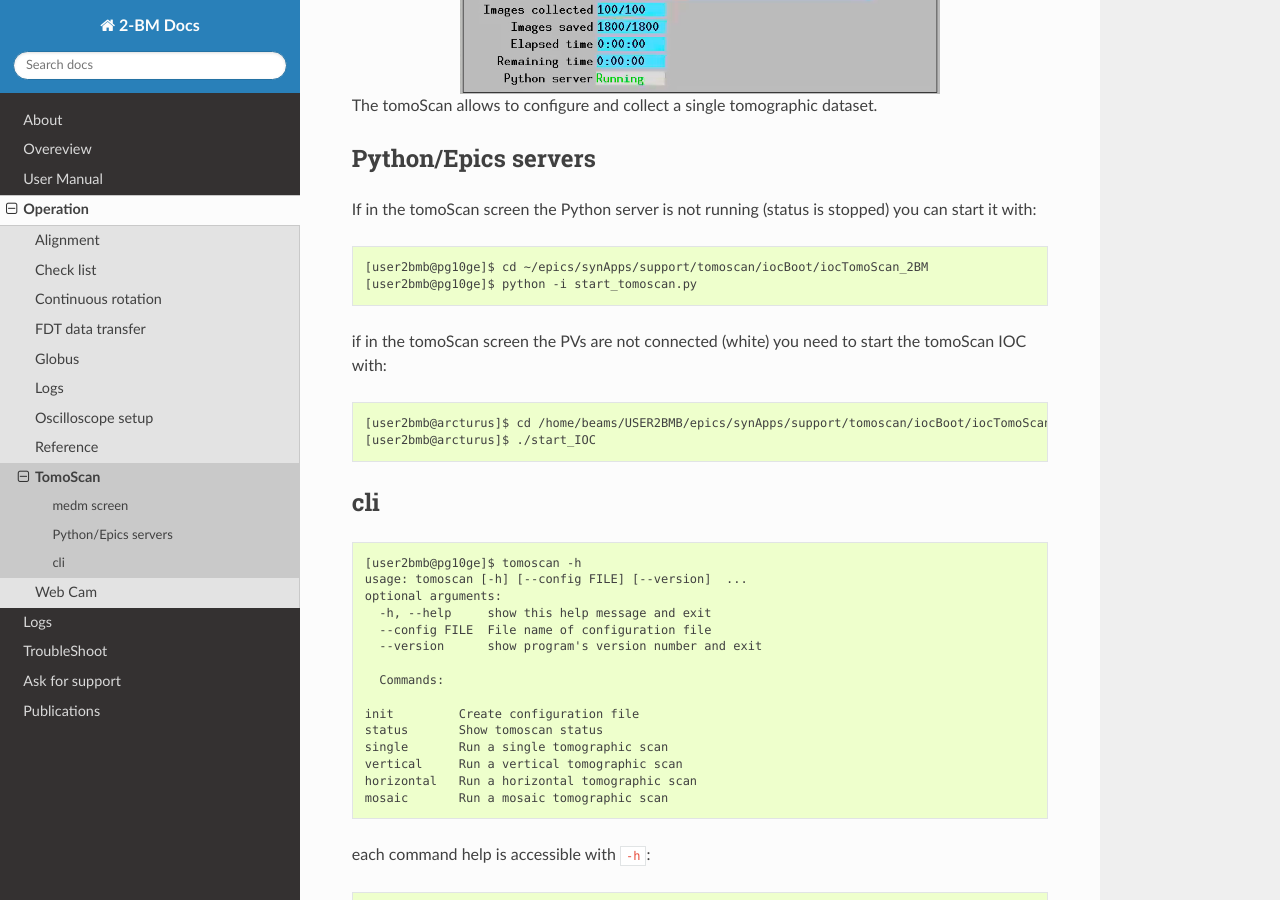
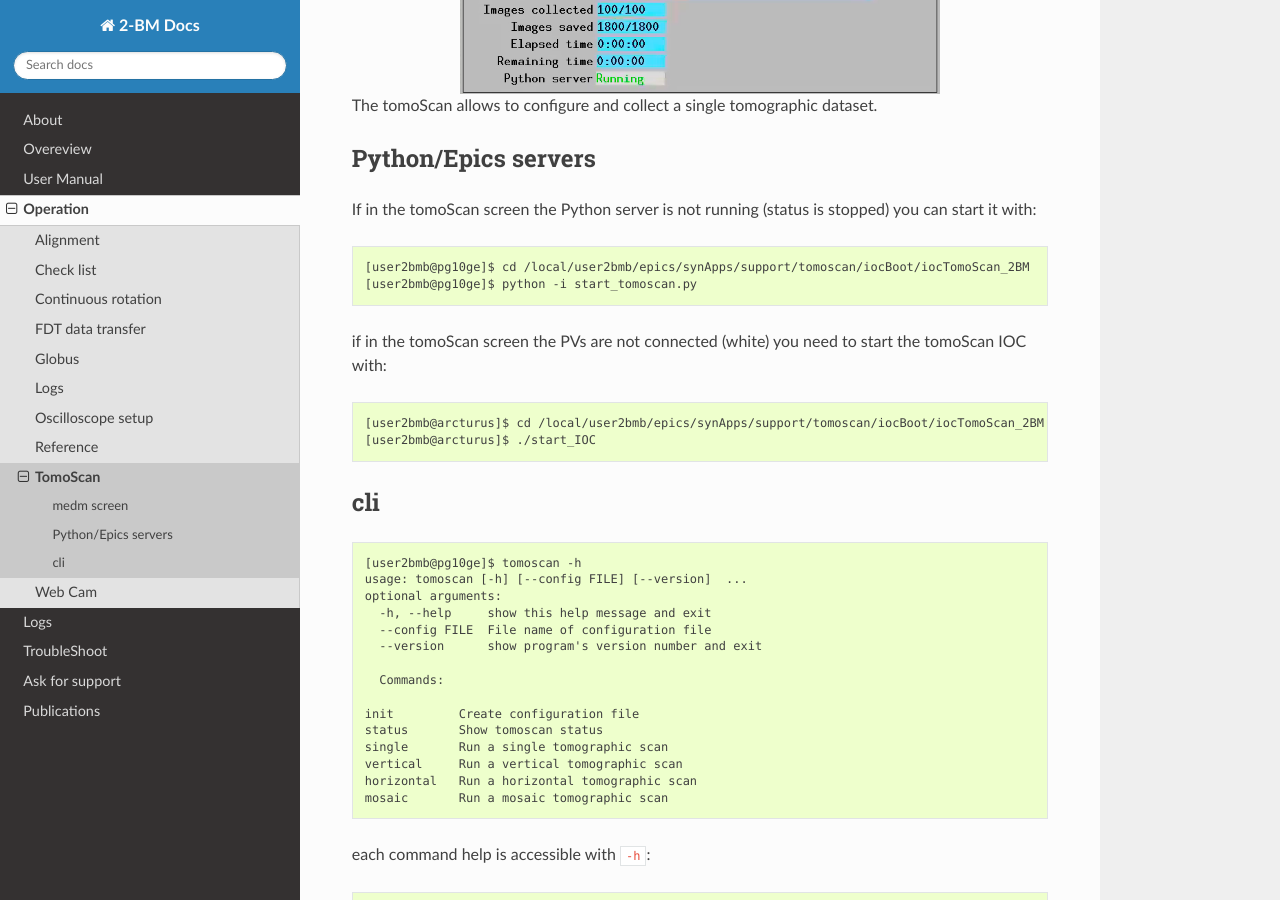
Before and after one commit to xray-imaging/2bm-docs, a Sphinx documentation site: the page built from docs/source/ops/item_020.rst, in a window 1280 px wide and 900 px high, scrolled down 1120 px. Built offline with Sphinx 7.4.7 and the Read the Docs theme 2.0.0, drawn with Linux system fonts in a browser that asks for light colours; the version number could not be read and is left out.

Commit message:
update path to tomoscan

```diff
--- a/docs/source/ops/item_020.rst
+++ b/docs/source/ops/item_020.rst
@@ -31,12 +31,12 @@
 
 If in the tomoScan screen the Python server is not running (status is stopped) you can start it with::
 
-    [user2bmb@pg10ge]$ cd ~/epics/synApps/support/tomoscan/iocBoot/iocTomoScan_2BM
+    [user2bmb@pg10ge]$ cd /local/user2bmb/epics/synApps/support/tomoscan/iocBoot/iocTomoScan_2BM
     [user2bmb@pg10ge]$ python -i start_tomoscan.py
 
 if in the tomoScan screen the PVs are not connected (white) you need to start the tomoScan IOC with::
 
-    [user2bmb@arcturus]$ cd /home/beams/USER2BMB/epics/synApps/support/tomoscan/iocBoot/iocTomoScan_2BM
+    [user2bmb@arcturus]$ cd /local/user2bmb/epics/synApps/support/tomoscan/iocBoot/iocTomoScan_2BM
     [user2bmb@arcturus]$ ./start_IOC
 
 cli
```
